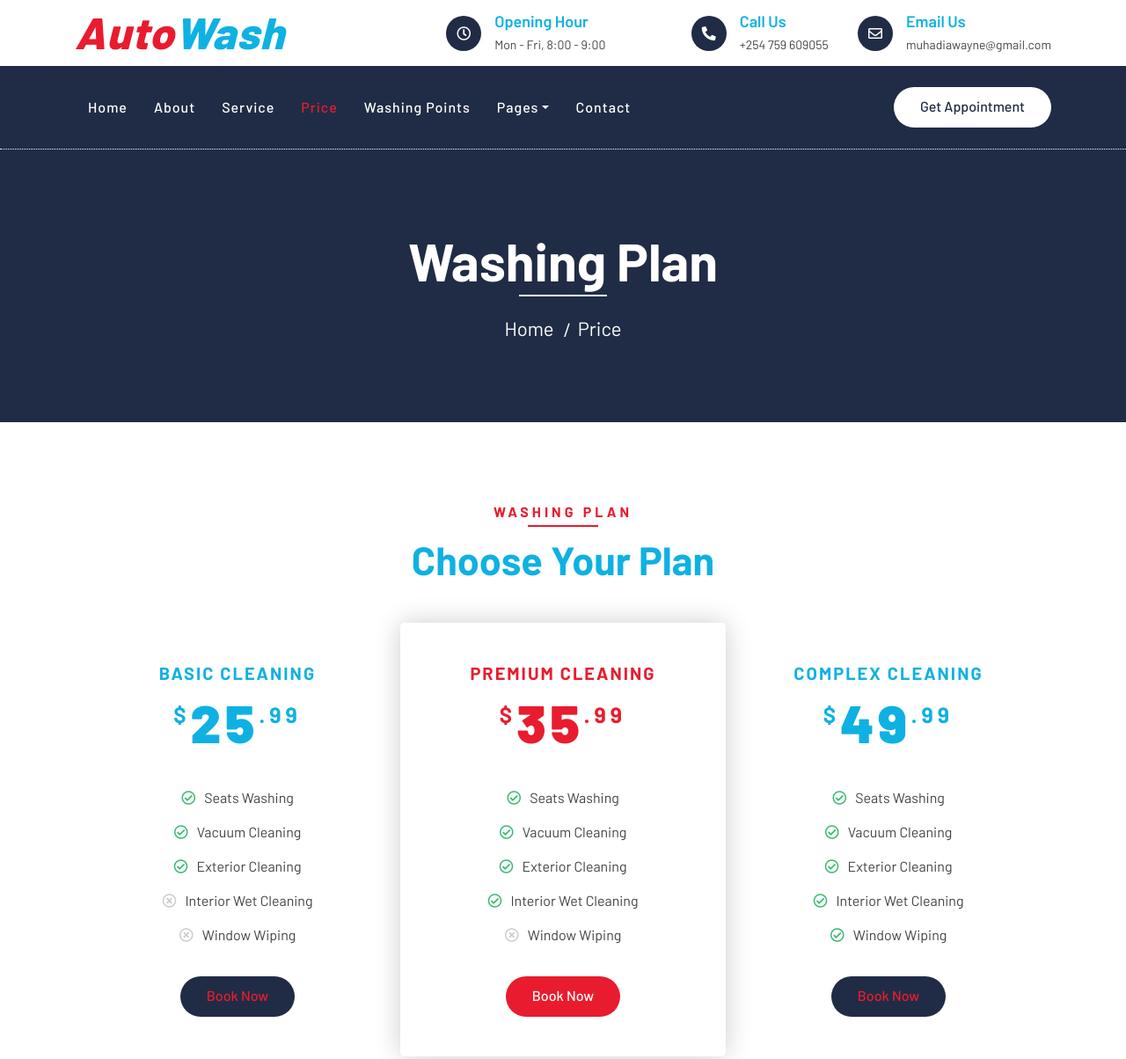
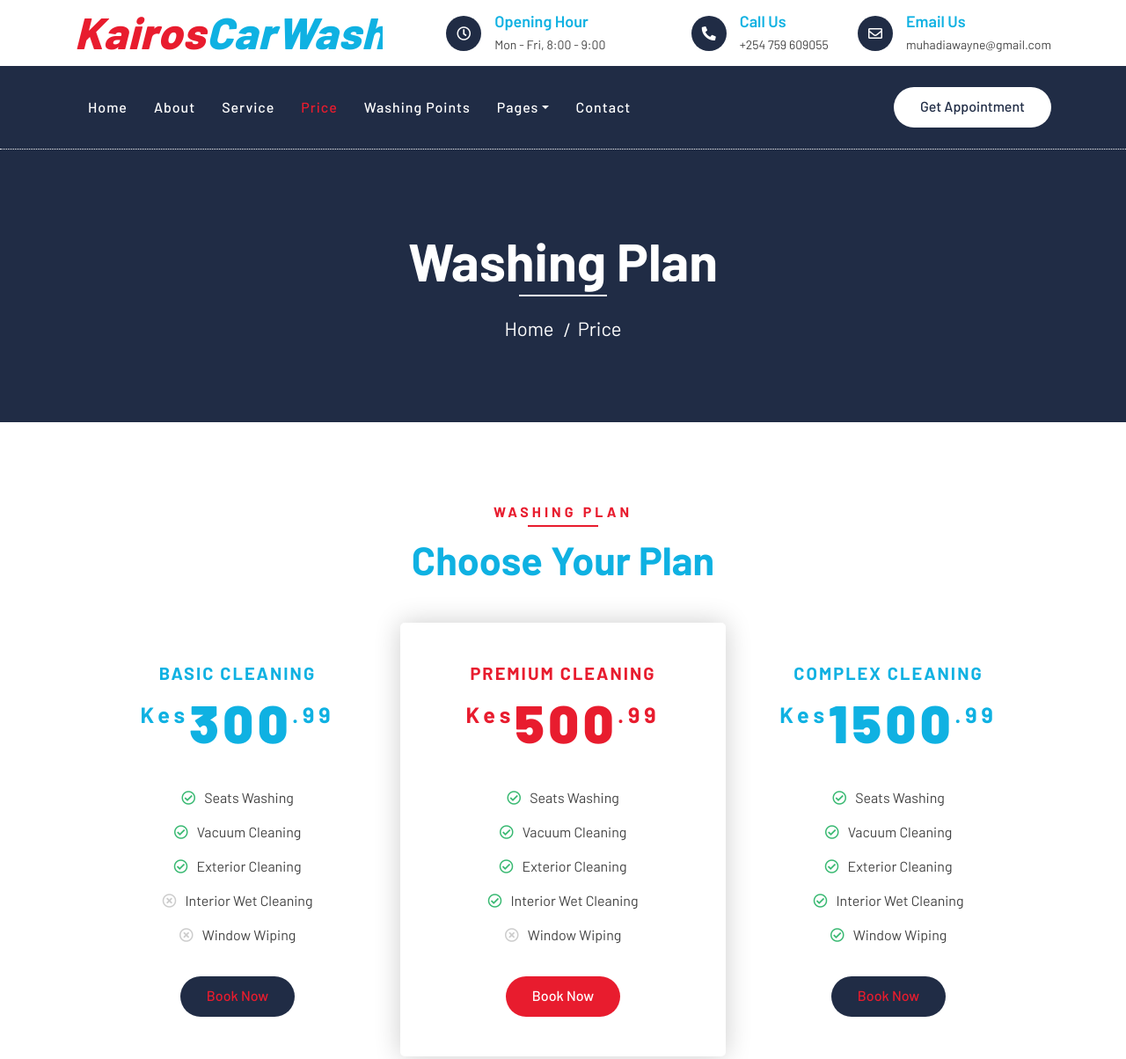
Before and after one commit to ynewayne/kairoscarwash, a plain HTML site: page price.html in a window 1280 px wide. Shown: the top 1204 px of the page at 88% size. Drawn offline with nearby package versions, Linux system fonts and the light colour scheme.

Commit message:
Update price.html

```diff
--- a/price.html
+++ b/price.html
@@ -32,7 +32,7 @@
                     <div class="col-lg-4 col-md-12">
                         <div class="logo">
                             <a href="index.html">
-                                <h1>Auto<span>Wash</span></h1>
+                                <h1>Kairos<span>CarWash</span></h1>
                                 <!-- <img src="img/logo.jpg" alt="Logo"> -->
                             </a>
                         </div>
@@ -145,7 +145,7 @@
                         <div class="price-item">
                             <div class="price-header">
                                 <h3>Basic Cleaning</h3>
-                                <h2><span>$</span><strong>25</strong><span>.99</span></h2>
+                                <h2><span>Kes</span><strong>300</strong><span>.99</span></h2>
                             </div>
                             <div class="price-body">
                                 <ul>
@@ -165,7 +165,7 @@
                         <div class="price-item featured-item">
                             <div class="price-header">
                                 <h3>Premium Cleaning</h3>
-                                <h2><span>$</span><strong>35</strong><span>.99</span></h2>
+                                <h2><span>Kes</span><strong>500</strong><span>.99</span></h2>
                             </div>
                             <div class="price-body">
                                 <ul>
@@ -185,7 +185,7 @@
                         <div class="price-item">
                             <div class="price-header">
                                 <h3>Complex Cleaning</h3>
-                                <h2><span>$</span><strong>49</strong><span>.99</span></h2>
+                                <h2><span>Kes</span><strong>1500</strong><span>.99</span></h2>
                             </div>
                             <div class="price-body">
                                 <ul>
```
